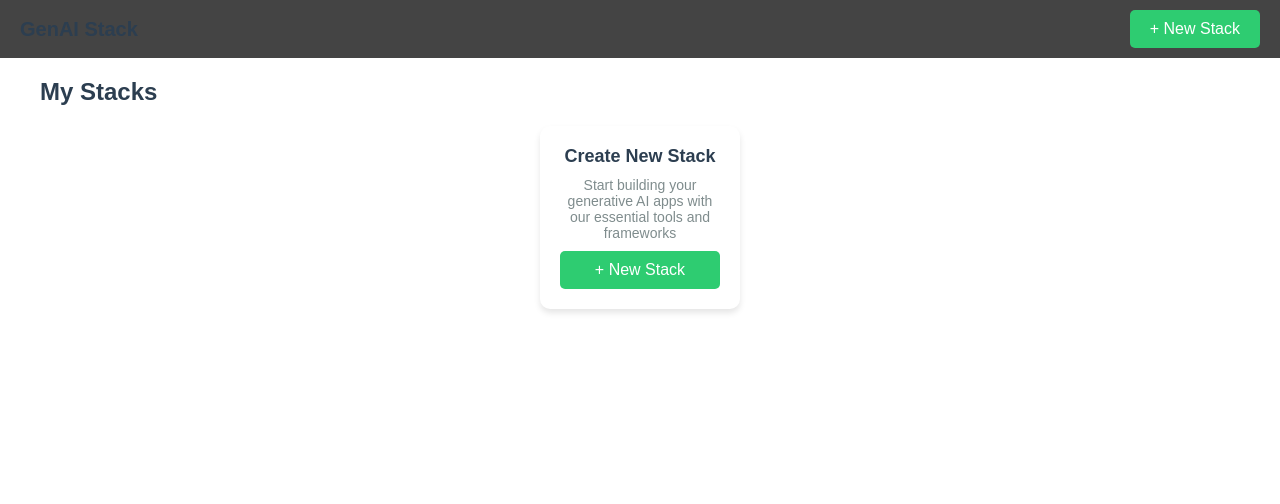
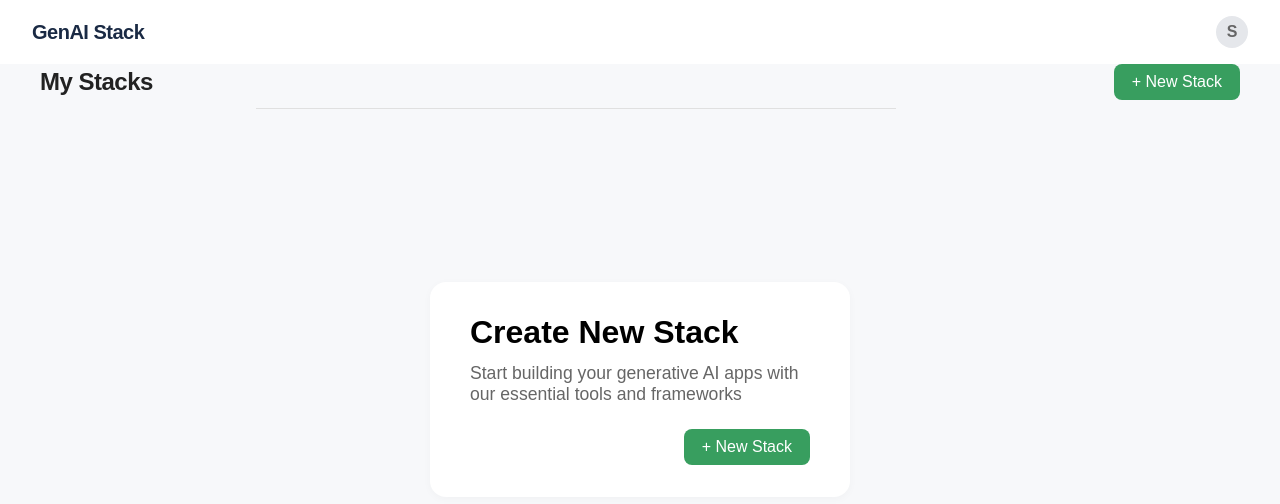
Before and after one commit to vrindasaraswat/ai_planet_v1, a React (Create React App) app in the folder frontend/: page / in a window 1280 px wide. Both pictures are taken after a click on the button "Get Started". Shown: the top 504 px of the page. Built offline with nearby package versions, Linux system fonts and the light colour scheme.

Commit message:
fixed till stack workflow

```diff
--- a/frontend/src/App.jsx
+++ b/frontend/src/App.jsx
@@ -1,5 +1,5 @@
 import React, { useState } from 'react';
-import ReactFlowProvider from 'reactflow';
+import { ReactFlowProvider } from 'reactflow';
 import 'reactflow/dist/style.css';
 import LandingPage from './components/LandingPage';
 import GenAIStackPage from './components/GenAIStackPage';
@@ -9,9 +9,11 @@ function CreateStackModal({ onClose, onCreate }) {
   const [name, setName] = useState('');
   const [description, setDescription] = useState('');
 
+  const isFormValid = name.trim() !== '' && description.trim() !== '';
+
   const handleSubmit = (e) => {
     e.preventDefault();
-    if (name && description) {
+    if (isFormValid) {
       onCreate({ name, description, nodes: [], edges: [] });
       setName('');
       setDescription('');
@@ -21,8 +23,12 @@ function CreateStackModal({ onClose, onCreate }) {
   return (
     <div className="modal-overlay">
       <div className="modal-content">
+        <div className="modal-header">
           <h3>Create New Stack</h3>
-        <form onSubmit={(e) => { handleSubmit(e); onClose(); }}>
+          <button className="modal-close-btn" onClick={onClose}>&times;</button>
+        </div>
+        <form onSubmit={handleSubmit}>
+          <label>Name</label>
           <input
             type="text"
             placeholder="Name"
@@ -30,6 +36,7 @@ function CreateStackModal({ onClose, onCreate }) {
             onChange={(e) => setName(e.target.value)}
             style={{ marginBottom: '10px' }}
           />
+          <label>Description</label>
           <textarea
             placeholder="Description"
             value={description}
@@ -38,7 +45,7 @@ function CreateStackModal({ onClose, onCreate }) {
           />
           <div className="modal-actions">
             <button type="button" className="cancel-btn" onClick={onClose}>Cancel</button>
-            <button type="submit" className="create-btn">Create</button>
+            <button type="submit" className="create-btn" disabled={!isFormValid} style={!isFormValid ? { background: '#e5ede5', color: '#b2bdb2', cursor: 'not-allowed' } : {}}>Create</button>
           </div>
         </form>
       </div>
@@ -46,65 +53,48 @@ function CreateStackModal({ onClose, onCreate }) {
   );
 }
 
-function AppContent({ currentPage, onGetStarted, onNewStack, stacks, setStacks, selectedStack, setSelectedStack, setCurrentPage }) {
-  const [isModalOpen, setIsModalOpen] = useState(false);
-
-  const handleCreateStack = (stack) => {
-    console.log('Creating new stack:', stack);
-    const newStack = { ...stack, id: Date.now(), nodes: [], edges: [] };
-    try {
-      setStacks(prevStacks => {
-        const updatedStacks = [...prevStacks, newStack];
-        console.log('Updated stacks:', updatedStacks);
-        return updatedStacks;
-      });
-      setSelectedStack(newStack);
-      setCurrentPage('genai-stack');
-      setIsModalOpen(false); // Close modal after creation
-    } catch (error) {
-      console.error('Error in handleCreateStack:', error);
-    }
-  };
-
-  const handleEditStack = (stackId) => {
-    const stack = stacks.find(s => s.id === stackId);
-    setSelectedStack(stack);
-    setCurrentPage('genai-stack');
-  };
-
-  const handleNewStackClick = () => {
-    setIsModalOpen(true);
-  };
-
+function AppContent({ currentPage, onGetStarted, onNewStackClick, stacks, setStacks, selectedStack, setSelectedStack, setCurrentPage, isModalOpen, handleCloseModal, handleCreateStack, handleEditStack }) {
   const pages = {
     landing: <LandingPage onGetStarted={onGetStarted} />,
     'my-stacks': (
       <div className="my-stacks">
-        <div style={{ display: 'flex', justifyContent: 'space-between', alignItems: 'center', width: '100%', padding: '0 20px' }}>
-          <h2>My Stacks</h2>
+        <header className="main-header">
+          <div className="main-header-left">
+            <span className="main-logo">GenAI Stack</span>
           </div>
-        <div className="stacks-grid">
-          {!stacks.length && (
-            <div className="stack-card empty-state">
+          <div className="main-header-right">
+            <span className="main-avatar">S</span>
+          </div>
+        </header>
+        <div className="my-stacks-header-row">
+          <span className="my-stacks-title">My Stacks</span>
+          <button className="new-stack-btn" onClick={onNewStackClick}>+ New Stack</button>
+        </div>
+        <hr className="divider" />
+        {stacks.length === 0 ? (
+          <div className="my-stacks-empty-center">
+            <div className="empty-state-card">
               <h3>Create New Stack</h3>
               <p>Start building your generative AI apps with our essential tools and frameworks</p>
-              <button className="new-stack-btn" onClick={handleNewStackClick}>+ New Stack</button>
+              <button className="new-stack-btn" onClick={onNewStackClick}>+ New Stack</button>
             </div>
-          )}
+          </div>
+        ) : (
+          <div className="stacks-grid">
             {stacks.map((stack) => (
               <div key={stack.id} className="stack-card">
                 <h3>{stack.name}</h3>
                 <p>{stack.description}</p>
-              <button className="edit-btn" onClick={() => handleEditStack(stack.id)}>Edit Stack</button>
+                <button className="edit-btn" onClick={() => handleEditStack(stack)}>Edit Stack</button>
               </div>
             ))}
           </div>
-        {isModalOpen && <CreateStackModal onClose={() => setIsModalOpen(false)} onCreate={handleCreateStack} />}
+        )}
+        {isModalOpen && <CreateStackModal onClose={handleCloseModal} onCreate={handleCreateStack} />}
       </div>
     ),
     'genai-stack': <GenAIStackPage stack={selectedStack} setStack={setSelectedStack} />,
   };
-
   return pages[currentPage] || pages['landing'];
 }
 
@@ -112,36 +102,49 @@ function App() {
   const [currentPage, setCurrentPage] = useState('landing');
   const [stacks, setStacks] = useState([]);
   const [selectedStack, setSelectedStack] = useState(null);
+  const [isModalOpen, setIsModalOpen] = useState(false);
 
   const handleGetStarted = () => {
     setCurrentPage('my-stacks');
   };
 
-  const handleNewStack = () => {
-    setSelectedStack({ name: 'New Stack', description: 'New workflow', nodes: [], edges: [] });
+  const handleNewStackClick = () => {
+    setIsModalOpen(true);
+  };
+
+  const handleCreateStack = (stack) => {
+    const newStack = { ...stack, id: Date.now(), nodes: [], edges: [] };
+    setStacks(prevStacks => [...prevStacks, newStack]);
+    setSelectedStack(newStack);
+    setIsModalOpen(false);
+  };
+
+  const handleCloseModal = () => {
+    setIsModalOpen(false);
+  };
+
+  const handleEditStack = (stack) => {
+    setSelectedStack(stack);
     setCurrentPage('genai-stack');
   };
 
   return (
     <div className="app" style={{ touchAction: 'auto', pointerEvents: 'auto', backgroundColor: '#666' }}>
       <div className="main-content">
-        {currentPage === 'landing' ? (
-          <LandingPage onGetStarted={handleGetStarted} />
-        ) : (
-          <>
-            <header style={{ backgroundColor: '#444', color: '#fff', padding: '10px 20px' }}>
-              <h2>GenAI Stack</h2>
-              <button className="new-stack-btn" onClick={handleNewStack} style={{ backgroundColor: '#2ecc71', color: '#fff' }}>+ New Stack</button>
-            </header>
-            {currentPage === 'genai-stack' ? (
-              <ReactFlowProvider>
-                <AppContent currentPage={currentPage} onGetStarted={handleGetStarted} onNewStack={handleNewStack} stacks={stacks} setStacks={setStacks} selectedStack={selectedStack} setSelectedStack={setSelectedStack} setCurrentPage={setCurrentPage} />
-              </ReactFlowProvider>
-            ) : (
-              <AppContent currentPage={currentPage} onGetStarted={handleGetStarted} onNewStack={handleNewStack} stacks={stacks} setStacks={setStacks} selectedStack={selectedStack} setSelectedStack={setSelectedStack} setCurrentPage={setCurrentPage} />
-            )}
-          </>
-        )}
+        <AppContent
+          currentPage={currentPage}
+          onGetStarted={handleGetStarted}
+          onNewStackClick={handleNewStackClick}
+          stacks={stacks}
+          setStacks={setStacks}
+          selectedStack={selectedStack}
+          setSelectedStack={setSelectedStack}
+          setCurrentPage={setCurrentPage}
+          isModalOpen={isModalOpen}
+          handleCloseModal={handleCloseModal}
+          handleCreateStack={handleCreateStack}
+          handleEditStack={handleEditStack}
+        />
       </div>
     </div>
   );
--- a/frontend/src/components/LandingPage.jsx
+++ b/frontend/src/components/LandingPage.jsx
@@ -1,11 +1,11 @@
 import React from 'react';
 import './LandingPage.css';
 
-const LandingPage = ({ onGetStarted }) => {
+const LandingPage = ({ onGetStarted, onNewStack }) => {
   return (
     <div className="landing-page">
       <header>
-        <div className="logo">
+        <div className="logo" style={{color: '#fff'}}>
           {/* <span role="img" aria-label="globe">🌍</span> */}
           ai planet <span>formerly Phi</span>
         </div>
--- a/frontend/src/styles.css
+++ b/frontend/src/styles.css
@@ -33,7 +33,10 @@ header {
   align-items: center;
   padding: 20px;
   width: 100%;
-  /* background: #fdfefe; */
+  background: #fff !important;
+  color: #222 !important;
+  box-shadow: none;
+  border-bottom: none;
 }
 
 header h2 {
@@ -63,6 +66,18 @@ header button {
   display: flex;
   flex-direction: column;
   justify-content: space-between;
+  header {
+    display: flex;
+    justify-content: space-between;
+    align-items: center;
+    padding: 20px;
+    width: 100%;
+    background: #1a2a44 !important;
+    color: #fff !important;
+    box-shadow: none;
+    border-bottom: none;
+  }
+
 }
 
 header.landing-header {
@@ -74,7 +89,9 @@ header.landing-header {
 }
 
 .logo {
-  font-size: 20px;
+  font-size: 20px !important;
+  font-weight: bold;
+  color: #222;
 }
 
 .logo span {
@@ -97,85 +114,183 @@ nav .contact-btn {
 
 /* My Stacks Page Styles */
 .my-stacks {
+  min-height: 100vh;
+  background: #f7f8fa;
+  padding: 0;
+
+}
+
+.main-header {
   width: 100%;
-  height: 100%;
+  background: #fff;
+  display: flex;
+  align-items: center;
+  justify-content: space-between;
+  padding: 0 32px;
+  height: 64px;
+  box-sizing: border-box;
+  box-shadow: none;
+  border-bottom: none;
+}
+
+.main-header-left {
+  display: flex;
+  align-items: center;
+}
+
+.main-logo {
+  font-size: 1.25rem;
+  font-weight: 600;
+  color: #1a2a44;
+  letter-spacing: -0.5px;
+}
+
+.main-header-right {
+  display: flex;
+  align-items: center;
+}
+
+.main-avatar {
+  width: 32px;
+  height: 32px;
+  background: #e5e7eb;
+  color: #666;
+  border-radius: 50%;
+  display: flex;
+  align-items: center;
+  justify-content: center;
+  font-weight: 600;
+  font-size: 1rem;
+}
+
+.my-stacks-header-row {
+  display: flex;
+  align-items: center;
+  justify-content: space-between;
+  width: 100%;
+  max-width: 1200px;
+  margin: 0 auto;
+  padding: 0 0 0 0;
+  box-sizing: border-box;
+}
+
+.my-stacks-title {
+  font-size: 1.5rem;
+  font-weight: 700;
+  color: #222;
+  letter-spacing: -0.5px;
+  margin-left: 0;
+  margin-top: 0;
+}
+
+.new-stack-btn {
+  background: #389e5f;
+  color: #fff;
+  border: none;
+  border-radius: 8px;
+  padding: 6px 18px;
+  font-size: 1rem;
+  font-weight: 500;
+  cursor: pointer;
+  transition: background 0.2s;
+  height: 36px;
+  display: flex;
+  align-items: center;
+  margin-left: auto;
+}
+
+.divider {
+  border: none;
+  border-top: 1px solid #f4f4f4;
+  margin: 8px 0 0 20vw;
+  width: 50%;
+  max-width: 676px;
+  box-sizing: border-box;
+}
+
+.my-stacks-empty-center {
+  display: flex;
+  justify-content: center;
+  align-items: center;
+  min-height: 70vh;
+}
+
+.empty-state-card {
+  background: #fff;
+  border-radius: 16px;
+  box-shadow: 0 2px 8px rgba(0,0,0,0.03);
+  padding: 36px 48px 32px 48px;
+  margin: 0 auto;
+  text-align: left;
   display: flex;
   flex-direction: column;
-  align-items: center;
-  justify-content: flex-start;
-  overflow: hidden;
-  padding: 20px;
-  background: #fff;
+  align-items: flex-start;
+  min-width: 320px;
+  max-width: 420px;
 }
 
-
-
-.empty-state {
-  text-align: center;
-  padding: 20px;
-  border-radius: 10px;
-  box-shadow: 0 4px 6px rgba(0, 0, 0, 0.1);
-  background: #fff;
-  width: 300px;
+.empty-state-card h3 {
+  font-size: 1.35rem;
+  margin-bottom: 12px;
+  font-weight: 600;
 }
 
-.my-stacks h2 {
-  font-size: 24px;
-  color: #2c3e50;
-  margin-bottom: 20px;
+.empty-state-card p {
+  color: #666;
+  font-size: 1.05rem;
+  margin-bottom: 22px;
 }
 
 .stacks-grid {
   display: flex;
-  gap: 20px;
   flex-wrap: wrap;
-  justify-content: center;
-  margin-bottom: 20px;
+  gap: 32px;
+  justify-content: flex-start;
+  margin: 40px 32px 0 32px;
 }
 
 .stack-card {
   background: #fff;
-  padding: 20px;
-  border-radius: 10px;
-  box-shadow: 0 4px 6px rgba(0, 0, 0, 0.1);
-  text-align: center;
-  width: 200px;
-  min-height: 150px;
+  border-radius: 14px;
+  box-shadow: 0 2px 8px rgba(0,0,0,0.06);
+  padding: 24px 28px 20px 28px;
+  min-width: 220px;
+  max-width: 260px;
+  flex: 1 1 220px;
   display: flex;
   flex-direction: column;
-  justify-content: space-between;
+  align-items: flex-start;
 }
 
 .stack-card h3 {
-  font-size: 18px;
-  color: #2c3e50;
-  margin-bottom: 10px;
+  font-size: 1.1rem;
+  font-weight: 600;
+  margin-bottom: 8px;
 }
 
 .stack-card p {
-  font-size: 14px;
-  color: #7f8c8d;
-  margin-bottom: 10px;
+  color: #666;
+  font-size: 0.97rem;
+  margin-bottom: 18px;
 }
 
 .edit-btn {
-  padding: 5px 10px;
-  background-color: #ecf0f1;
-  color: #2c3e50;
-  border: none;
-  border-radius: 5px;
+  padding: 7px 18px;
+  background-color: #f5f6fa;
+  color: #222;
+  border: 1px solid #d1d5db;
+  border-radius: 6px;
   cursor: pointer;
-  font-size: 12px;
+  font-size: 0.97rem;
+  font-weight: 500;
+  display: flex;
+  align-items: center;
+  gap: 6px;
+  transition: background 0.2s, border 0.2s;
 }
-
-.new-stack-btn {
-  padding: 10px 20px;
-  background-color: #2ecc71;
-  color: white;
-  border: none;
-  border-radius: 5px;
-  cursor: pointer;
-  font-size: 16px;
+.edit-btn:hover {
+  background: #e5e7eb;
+  border: 1px solid #bdbdbd;
 }
 
 /* Modal Styles */
@@ -189,21 +304,47 @@ nav .contact-btn {
   display: flex;
   justify-content: center;
   align-items: center;
+  z-index: 1000;
 }
 
 .modal-content {
   background: #fff;
-  padding: 20px;
-  border-radius: 10px;
-  width: 300px;
-  box-shadow: 0 4px 6px rgba(0, 0, 0, 0.1);
+  padding: 32px 32px 24px 32px;
+  border-radius: 12px;
+  width: 400px;
+  box-shadow: 0 4px 24px rgba(0,0,0,0.12);
   position: relative;
+  display: flex;
+  flex-direction: column;
 }
 
-.modal-content h3 {
-  font-size: 20px;
-  color: #2c3e50;
-  margin-bottom: 20px;
+.modal-header {
+  display: flex;
+  align-items: center;
+  justify-content: space-between;
+  margin-bottom: 18px;
+}
+
+.modal-header h3 {
+  font-size: 1.15rem;
+  font-weight: 600;
+  margin: 0;
+}
+
+.modal-close-btn {
+  background: none;
+  border: none;
+  font-size: 1.5rem;
+  color: #888;
+  cursor: pointer;
+  margin-left: 12px;
+}
+
+.modal-content label {
+  font-size: 0.97rem;
+  color: #222;
+  margin-bottom: 4px;
+  margin-top: 10px;
 }
 
 .modal-content input,
@@ -213,11 +354,12 @@ nav .contact-btn {
   margin-bottom: 10px;
   border: 1px solid #ddd;
   border-radius: 5px;
-  font-size: 14px;
+  font-size: 1rem;
+  background: #f8fafb;
 }
 
 .modal-content textarea {
-  height: 100px;
+  height: 80px;
   resize: none;
 }
 
@@ -225,6 +367,7 @@ nav .contact-btn {
   display: flex;
   justify-content: flex-end;
   gap: 10px;
+  margin-top: 10px;
 }
 
 .cancel-btn {
@@ -238,11 +381,18 @@ nav .contact-btn {
 
 .create-btn {
   padding: 8px 16px;
-  background-color: #2ecc71;
+  background-color: #389e5f;
   color: white;
   border: none;
   border-radius: 5px;
   cursor: pointer;
+  font-weight: 500;
+  transition: background 0.2s;
+}
+.create-btn:disabled {
+  background: #e5ede5 !important;
+  color: #b2bdb2 !important;
+  cursor: not-allowed !important;
 }
 
 /* GenAI Stack Page Styles */
@@ -318,3 +468,71 @@ nav .contact-btn {
   color: #7f8c8d;
   font-size: 14px;
 }
+
+body, .app, .main-content {
+  background: #f5f6fa !important; /* Slightly darker white */
+}
+
+.my-stacks-page-bg {
+  min-height: 100vh;
+  background: #f5f6fa;
+  display: flex;
+  align-items: center;
+  justify-content: center;
+}
+
+.my-stacks-main-card {
+  background: #fff;
+  border-radius: 24px;
+  box-shadow: 0 2px 16px rgba(0,0,0,0.06);
+  padding: 40px 48px 48px 48px;
+  max-width: 540px;
+  width: 100%;
+  margin: 48px auto;
+  display: flex;
+  flex-direction: column;
+  align-items: stretch;
+}
+
+.header-row {
+  display: flex;
+  align-items: center;
+  justify-content: space-between;
+  margin-bottom: 16px;
+}
+
+.header-title {
+  font-size: 2.5rem;
+  font-weight: 700;
+  color: #222;
+}
+
+.divider {
+  border: none;
+  border-top: 1.5px solid #e0e0e0;
+  /* margin: 0 0 32px 0; */
+}
+
+.empty-state-card {
+  background: #fff;
+  border-radius: 16px;
+  box-shadow: 0 2px 8px rgba(0,0,0,0.03);
+  padding: 32px 40px;
+  margin: 0 auto;
+  text-align: left;
+  display: flex;
+  flex-direction: column;
+  align-items: flex-start;
+}
+
+.empty-state-card h3 {
+  font-size: 2rem;
+  margin-bottom: 12px;
+  font-weight: 700;
+}
+
+.empty-state-card p {
+  color: #666;
+  font-size: 1.1rem;
+  margin-bottom: 24px;
+}
```
Also changed, not shown: frontend/src/components/GenAIStackPage.jsx (+2 -8 lines). Lines whose indentation alone changed are shown as unchanged.
